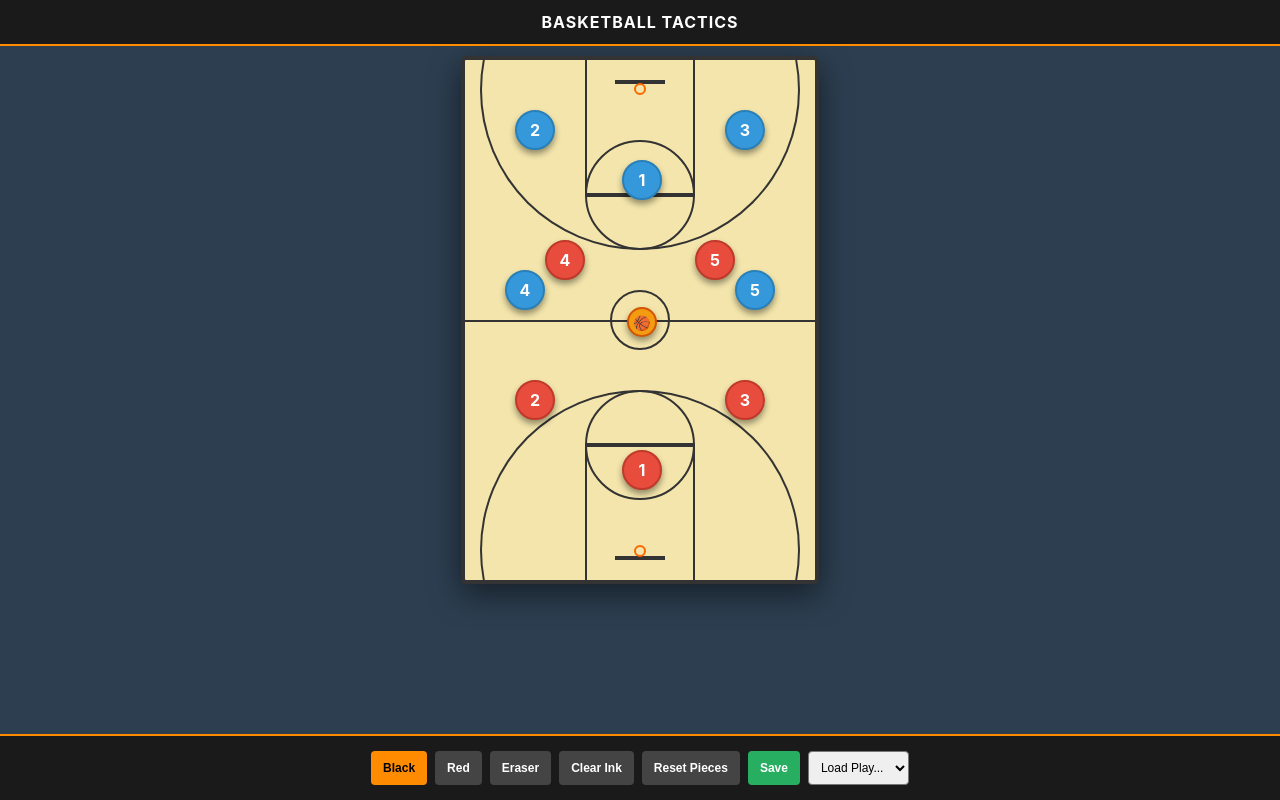
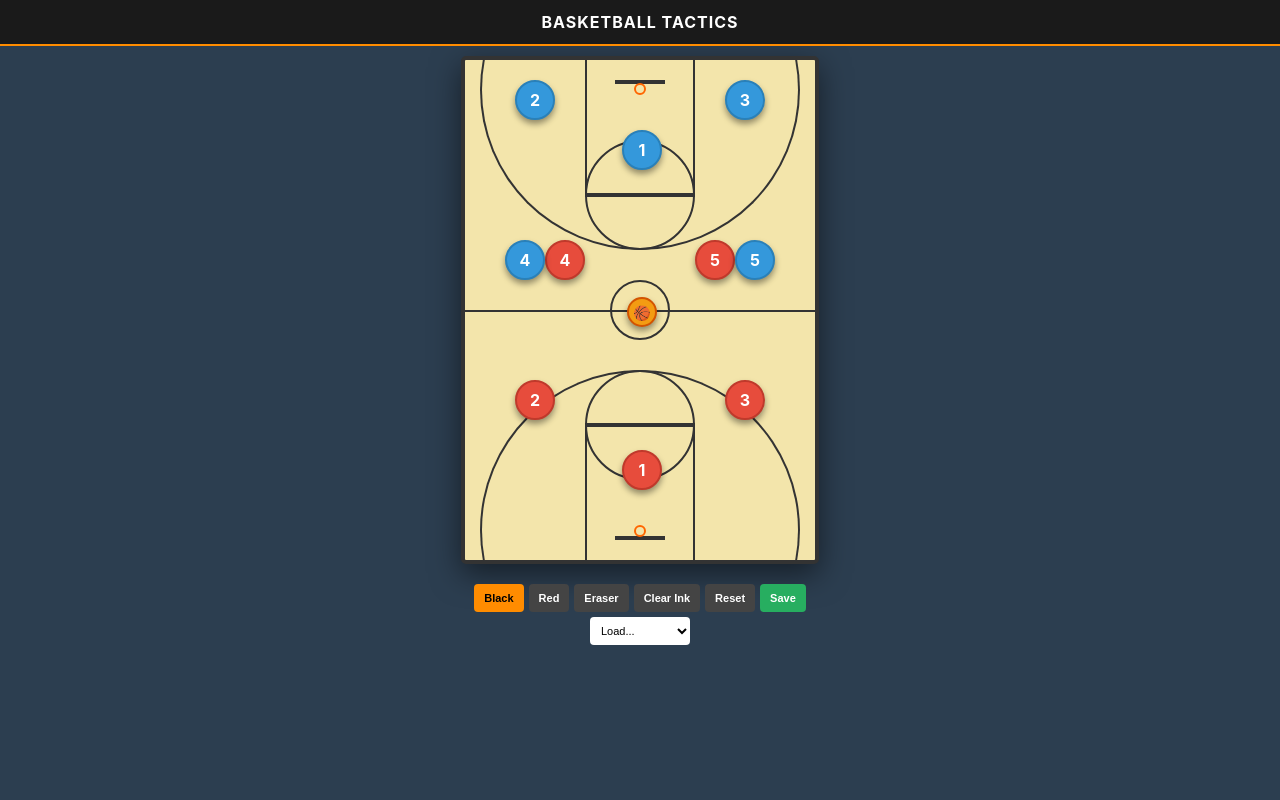
Before and after one commit to BSchei20/Bball-Coach-2.0, a plain HTML site: page index.html in a window 1280 px wide. Drawn offline with Linux system fonts and the light colour scheme.

Commit message:
Update index.html

```diff
--- a/index.html
+++ b/index.html
@@ -7,39 +7,27 @@
         #header { background: #1a1a1a; color: white; width: 100%; padding: 12px 0; text-align: center; font-weight: bold; letter-spacing: 1px; z-index: 30; border-bottom: 2px solid #ff8c00; }
 
         #court {
-            position: relative; width: 350px; height: 520px; background: #f3e5ab;
+            position: relative; width: 350px; height: 500px; background: #f3e5ab;
             border: 4px solid #333; margin-top: 10px; border-radius: 5px; overflow: hidden;
             box-shadow: 0 10px 30px rgba(0,0,0,0.5);
         }
 
         /* Accurate Geometry Markings */
         .court-line { position: absolute; border: 2px solid #333; pointer-events: none; box-sizing: border-box; }
-
-        /* The Paint / Lane */
         .c-lane { width: 110px; height: 135px; left: 50%; transform: translateX(-50%); }
         .c-lane-top { top: 0; border-top: none; }
         .c-lane-bot { bottom: 0; border-bottom: none; }
-
-        /* Free Throw Line (The "Stripe") */
         .c-ft-line { width: 110px; height: 0; left: 50%; transform: translateX(-50%); border-bottom: none; }
         .c-ft-line-top { top: 135px; }
         .c-ft-line-bot { bottom: 135px; }
-
-        /* Free Throw Circles (The Top of the Key) */
         .c-ft-circle { width: 110px; height: 110px; border-radius: 50%; left: 50%; transform: translateX(-50%); }
-        .c-ft-circle-top { top: 80px; } /* Half inside lane, half outside */
+        .c-ft-circle-top { top: 80px; }
         .c-ft-circle-bot { bottom: 80px; }
-
-        /* 3-Point Arcs - Adjusted to meet the top of the FT circle */
         .c-arc { width: 320px; height: 320px; border-radius: 50%; left: 50%; transform: translateX(-50%); }
         .c-arc-top { top: -130px; border-top: none; }
         .c-arc-bot { bottom: -130px; border-bottom: none; }
-
-        /* Half Court & Center */
         .c-half { width: 100%; top: 50%; height: 0; border-bottom: none; }
         .c-center { width: 60px; height: 60px; border-radius: 50%; top: 50%; left: 50%; transform: translate(-50%, -50%); }
-
-        /* Goal Hardware */
         .c-board { width: 50px; height: 2px; background: #333; left: 50%; transform: translateX(-50%); }
         .c-rim { width: 12px; height: 12px; border: 2px solid #ff6600; border-radius: 50%; left: 50%; transform: translateX(-50%); }
         .pos-top { top: 20px; } .pos-bot { bottom: 20px; }
@@ -57,14 +45,21 @@
         .ball { width: 26px; height: 26px; background: #f39c12; border: 2px solid #d35400; z-index: 11; border-radius: 50%; }
         .ball::after { content: '🏀'; font-size: 14px; display: flex; justify-content: center; }
 
+        /* Updated Controls Position to match your green ink marking */
         #controls {
-            background: #1a1a1a; width: 100%; padding: 15px 0; display: flex;
-            justify-content: center; gap: 8px; border-top: 2px solid #ff8c00; margin-top: auto; flex-wrap: wrap;
+            width: 360px;
+            padding: 10px 0;
+            display: flex;
+            justify-content: center;
+            gap: 5px;
+            margin-top: 10px; /* Moves it into the gap below the court */
+            flex-wrap: wrap;
+            z-index: 40;
         }
-        .btn { padding: 8px 12px; border-radius: 4px; background: #444; color: white; border: none; font-size: 12px; font-weight: bold; cursor: pointer; }
+        .btn { padding: 8px 10px; border-radius: 4px; background: #444; color: white; border: none; font-size: 11px; font-weight: bold; cursor: pointer; }
         .btn-active { background: #ff8c00; color: #000; }
         #saveBtn { background: #27ae60; }
-        #playSelect { padding: 8px; font-size: 12px; border-radius: 4px; }
+        #playSelect { padding: 7px; font-size: 11px; border-radius: 4px; border: none; background: #fff; width: 100px; }
     </style>
 </head>
 <body>
@@ -74,21 +69,18 @@
 <div id="court">
     <div class="court-line c-half"></div>
     <div class="court-line c-center"></div>
-
     <div class="court-line c-lane c-lane-top"></div>
     <div class="court-line c-ft-line c-ft-line-top"></div>
     <div class="court-line c-ft-circle c-ft-circle-top"></div>
     <div class="court-line c-arc c-arc-top"></div>
     <div class="court-line c-board pos-top"></div>
     <div class="court-line c-rim pos-top" style="top: 23px;"></div>
-
     <div class="court-line c-lane c-lane-bot"></div>
     <div class="court-line c-ft-line c-ft-line-bot"></div>
     <div class="court-line c-ft-circle c-ft-circle-bot"></div>
     <div class="court-line c-arc c-arc-bot"></div>
     <div class="court-line c-board pos-bot"></div>
     <div class="court-line c-rim pos-bot" style="bottom: 23px;"></div>
-
     <canvas id="drawLayer"></canvas>
     <div id="pieces-layer"></div>
 </div>
@@ -98,10 +90,10 @@
     <button class="btn" id="redBtn" onclick="setTool('draw', '#e74c3c')">Red</button>
     <button class="btn" id="eraseBtn" onclick="setTool('erase')">Eraser</button>
     <button class="btn" onclick="clearCanvas()">Clear Ink</button>
-    <button class="btn" onclick="initGame()">Reset Pieces</button>
+    <button class="btn" onclick="initGame()">Reset</button>
     <button class="btn" id="saveBtn" onclick="savePlay()">Save</button>
     <select id="playSelect" onchange="loadPlay()">
-        <option value="">Load Play...</option>
+        <option value="">Load...</option>
     </select>
 </div>
 
@@ -174,10 +166,10 @@
     function initGame() {
         layer.innerHTML = '';
         clearCanvas();
-        createPiece('ball', '', 162, 247);
+        createPiece('ball', '', 162, 237);
         const redPos = [[157, 390], [50, 320], [260, 320], [80, 180], [230, 180]];
         for(let i=0; i<5; i++) createPiece('red', i+1, redPos[i][0], redPos[i][1]);
-        const bluePos = [[157, 100], [50, 50], [260, 50], [40, 210], [270, 210]];
+        const bluePos = [[157, 70], [50, 20], [260, 20], [40, 180], [270, 180]];
         for(let i=0; i<5; i++) createPiece('blue', i+1, bluePos[i][0], bluePos[i][1]);
     }
 
@@ -194,7 +186,7 @@
     }
 
     function updatePlayList() {
-        playSelect.innerHTML = '<option value="">Load Play...</option>';
+        playSelect.innerHTML = '<option value="">Load...</option>';
         for (let i = 0; i < localStorage.length; i++) {
             const key = localStorage.key(i);
             if (key.startsWith('BB_PLAY_')) {
```
